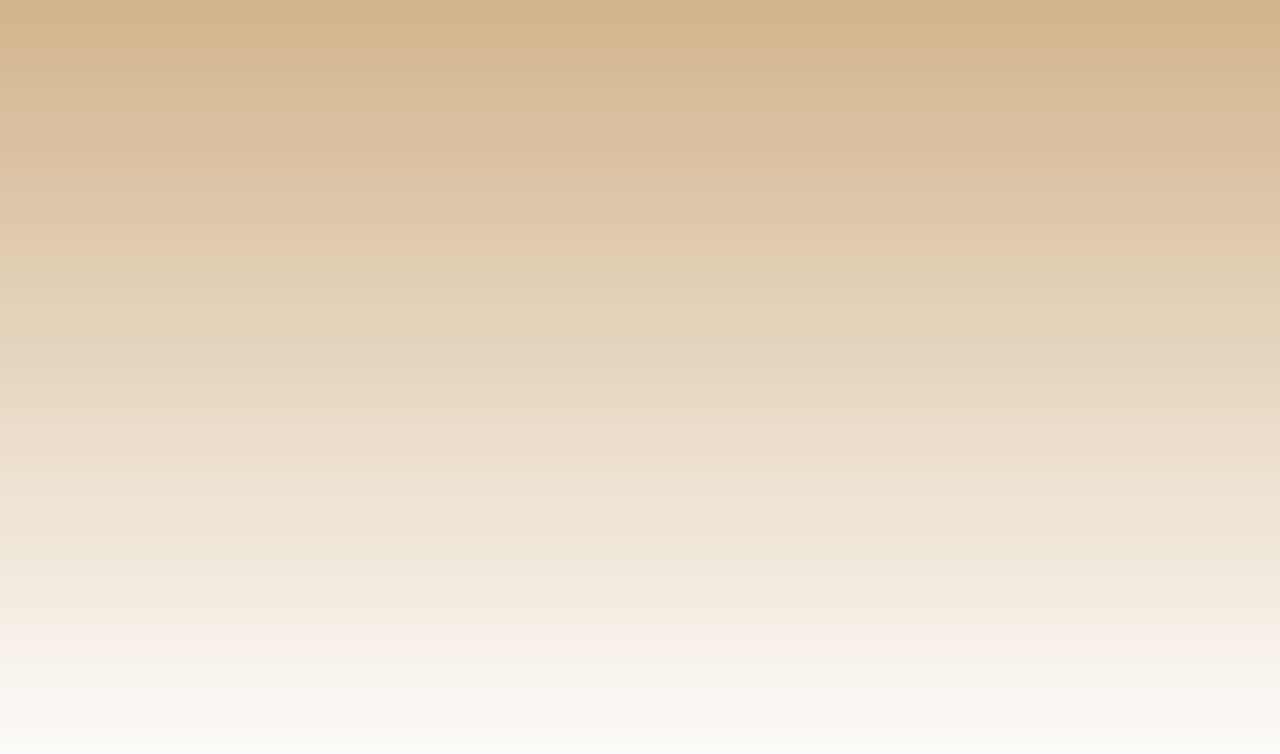
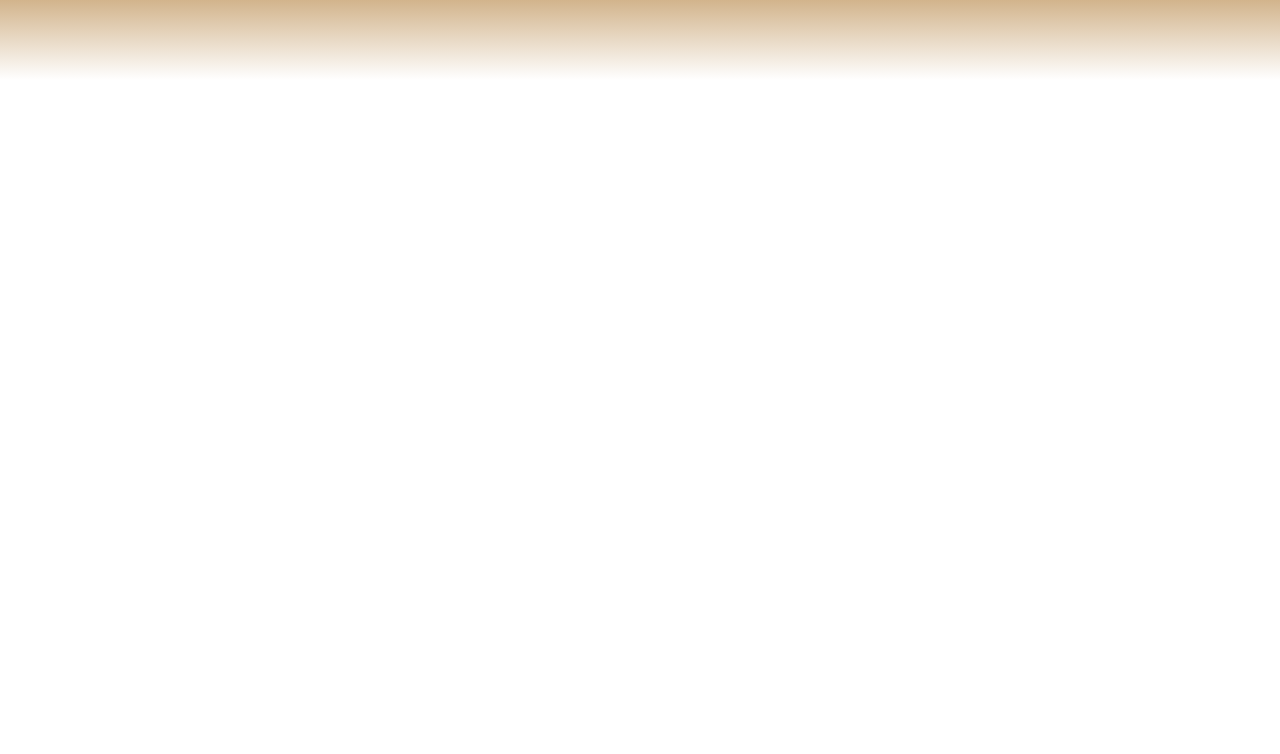
Before and after one commit to 0y0x/incognitowareactive.github.io, a plain HTML site: page index.html in a window 1280 px wide. Drawn offline with Linux system fonts and the light colour scheme.

Commit message:
Update index.html

```diff
--- a/index.html
+++ b/index.html
@@ -8,7 +8,7 @@
     body {
       height: 100vh;
       margin: 0;
-      background: linear-gradient(to bottom, #d2b48c 0%, #ffffff 100%);
+      background: linear-gradient(to bottom, #d2b48c 0%, #ffffff 10%);
     }
   </style>
 </head>
```
